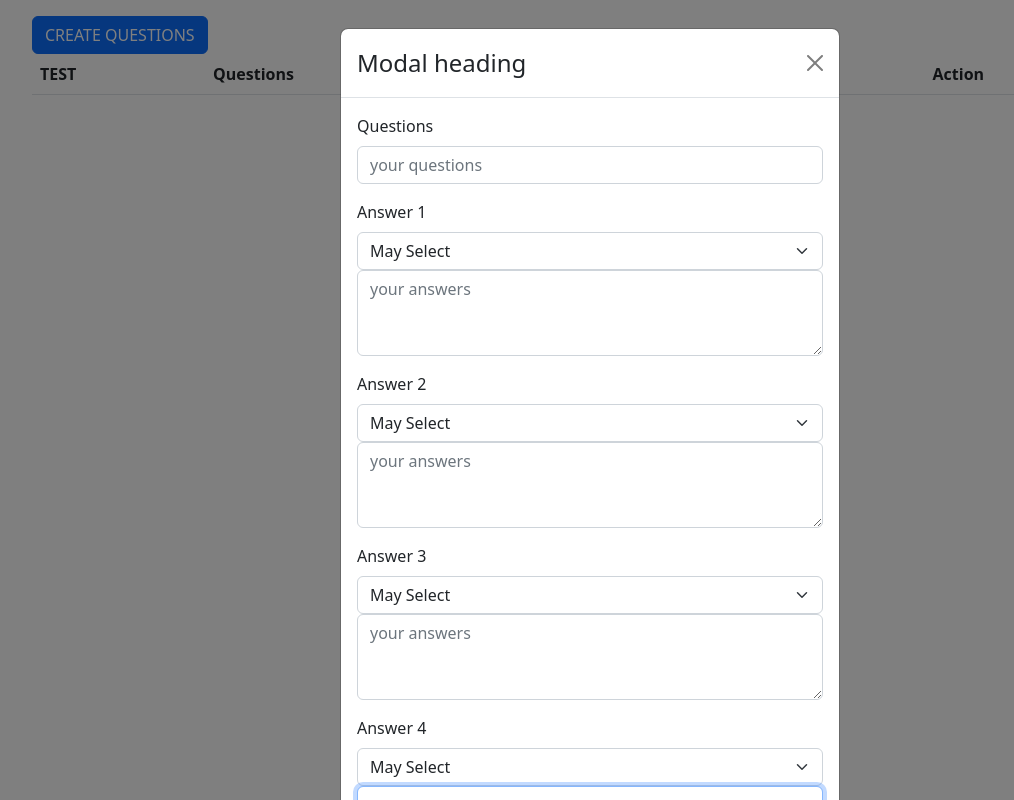
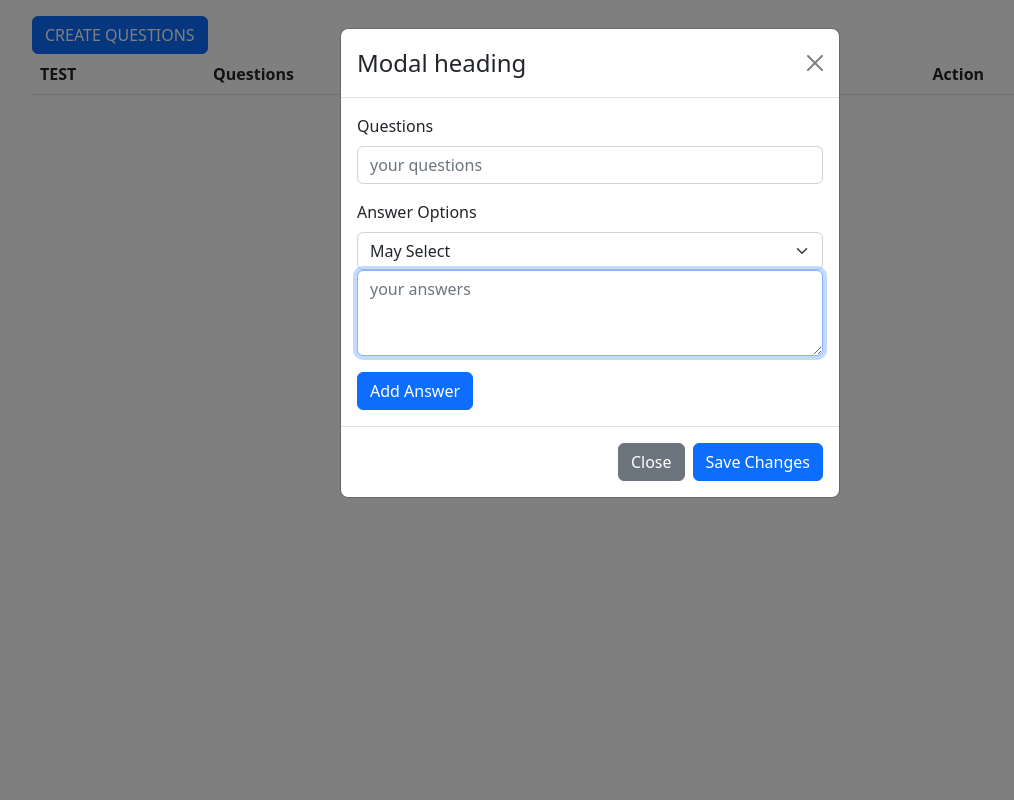
Before and after one commit to Viraagitta/populix, a React (Create React App) app in the folder populix/survey-questions/: page / in a window 1280 px wide. Both pictures are taken after a click on the button "CREATE QUESTIONS". Shown: the whole page, without its empty margins (50-1064 px from the left). Built offline with nearby package versions, Linux system fonts and the light colour scheme.

Commit message:
feat: bulk answers dynamic

```diff
--- a/populix/survey-questions/src/components/ModalForm.js
+++ b/populix/survey-questions/src/components/ModalForm.js
@@ -1,4 +1,4 @@
-import React, { useState } from "react";
+import React, { useEffect, useState } from "react";
 import Button from "react-bootstrap/Button";
 import Form from "react-bootstrap/Form";
 import Modal from "react-bootstrap/Modal";
@@ -8,49 +8,94 @@ export default function ModalForm() {
 
   const handleClose = () => setShow(false);
   const handleShow = () => setShow(true);
-  const options = [
-    { id: 1, name: "May Select" },
-    { id: 2, name: "Must Select" },
-  ];
+
+  const [isDisabled, setIsDisabled] = useState(false);
+
+  const options = ["May Select", "Must Select"];
 
   const [formSurvey, setSurvey] = useState({
     questions: "",
-    answers: "",
   });
 
-  const changeHandler = (e) => {
+  const [answerList, setAnswerList] = useState([
+    {
+      rules: "May Select",
+      answers: "",
+    },
+  ]);
+  const changeHandler = (e, i) => {
     const { value, name } = e.target;
 
     const newSurvey = {
       questions: formSurvey.questions,
-      answers: formSurvey.answers,
     };
     console.log(newSurvey);
 
     newSurvey[name] = value;
     setSurvey(newSurvey);
   };
+  const handleInputChange = (e, i) => {
+    const { value, name } = e.target;
+    const newAnswerList = [...answerList];
+    newAnswerList[i][name] = value;
+
+    setAnswerList(newAnswerList);
+  };
 
   const handleSave = (e) => {
     e.preventDefault();
+
+    const newAnswerList = [...answerList];
     if (localStorage.getItem("questionsAnswer")) {
       const bulkQuestions = JSON.parse(localStorage.getItem("questionsAnswer"));
       localStorage.setItem(
         "questionsAnswer",
         JSON.stringify([
           ...bulkQuestions,
-          { questions: formSurvey.questions, answers: [formSurvey.answers] },
+          {
+            questions: formSurvey.questions,
+            options: newAnswerList,
+          },
         ])
       );
     } else {
       localStorage.setItem(
         "questionsAnswer",
         JSON.stringify([
-          { questions: formSurvey.questions, answers: [formSurvey.answers] },
+          {
+            questions: formSurvey.questions,
+            options: newAnswerList,
+          },
         ])
       );
     }
   };
+
+  useEffect(() => {
+    if (answerList.length > 0) {
+      answerList[answerList.length - 1].answers === ""
+        ? setIsDisabled(true)
+        : setIsDisabled(false);
+    }
+  });
+
+  const handleListAdd = () => {
+    setAnswerList([
+      ...answerList,
+      {
+        rules: "May Select",
+        answers: "",
+      },
+    ]);
+  };
+
+  const handleRemoveItem = (i) => {
+    const newList = [...answerList];
+    newList.splice(i, 1);
+    setAnswerList(newList);
+  };
+
+  console.log(answerList, "<list");
   return (
     <>
       <Button variant="primary" onClick={handleShow}>
@@ -72,20 +117,25 @@ export default function ModalForm() {
                 onChange={changeHandler}
               />
             </Form.Group>
+            {answerList.length > 0
+              ? answerList.map((answers, i) => (
                   <Form.Group
                     className="mb-3"
                     controlId="exampleForm.ControlTextarea1"
                   >
-              <Form.Label>Answer 1</Form.Label>
+                    <Form.Label>Answer Options</Form.Label>
                     <Form.Select
                       aria-label="Default select example"
-                name="options"
-                onChange={changeHandler}
+                      name="rules"
+                      onChange={(e) => handleInputChange(e, i)}
                     >
-                {options.map((opt, i) => {
+                      {options.map((opt) => {
                         return (
-                    <option key={i} value={opt.id} onChange={changeHandler}>
-                      {opt.name}
+                          <option
+                            value={opt}
+                            // onChange={(e) => handleInputChange(e, i)}
+                          >
+                            {opt}
                           </option>
                         );
                       })}
@@ -95,95 +145,16 @@ export default function ModalForm() {
                       placeholder="your answers"
                       autoFocus
                       name="answers"
-                onChange={changeHandler}
+                      onChange={(e) => handleInputChange(e, i)}
                       as="textarea"
                       rows={3}
                     />
                   </Form.Group>
-            <Form.Group
-              className="mb-3"
-              controlId="exampleForm.ControlTextarea1"
-            >
-              <Form.Label>Answer 2</Form.Label>
-              <Form.Select
-                aria-label="Default select example"
-                name="options"
-                onChange={changeHandler}
-              >
-                {options.map((opt, i) => {
-                  return (
-                    <option key={i} value={opt.id} onChange={changeHandler}>
-                      {opt.name}
-                    </option>
-                  );
-                })}
-              </Form.Select>
-              <Form.Control
-                type="text"
-                placeholder="your answers"
-                autoFocus
-                name="answers"
-                onChange={changeHandler}
-                as="textarea"
-                rows={3}
-              />
-            </Form.Group>
-            <Form.Group
-              className="mb-3"
-              controlId="exampleForm.ControlTextarea1"
-            >
-              <Form.Label>Answer 3</Form.Label>
-              <Form.Select
-                aria-label="Default select example"
-                name="options"
-                onChange={changeHandler}
-              >
-                {options.map((opt, i) => {
-                  return (
-                    <option key={i} value={opt.id} onChange={changeHandler}>
-                      {opt.name}
-                    </option>
-                  );
-                })}
-              </Form.Select>
-              <Form.Control
-                type="text"
-                placeholder="your answers"
-                autoFocus
-                name="answers"
-                onChange={changeHandler}
-                as="textarea"
-                rows={3}
-              />
-            </Form.Group>
-            <Form.Group
-              className="mb-3"
-              controlId="exampleForm.ControlTextarea1"
-            >
-              <Form.Label>Answer 4</Form.Label>
-              <Form.Select
-                aria-label="Default select example"
-                name="options"
-                onChange={changeHandler}
-              >
-                {options.map((opt, i) => {
-                  return (
-                    <option key={i} value={opt.id} onChange={changeHandler}>
-                      {opt.name}
-                    </option>
-                  );
-                })}
-              </Form.Select>
-              <Form.Control
-                type="text"
-                placeholder="your answers"
-                autoFocus
-                name="answers"
-                onChange={changeHandler}
-                as="textarea"
-                rows={3}
-              />
-            </Form.Group>
+                ))
+              : null}
+            <Button variant="primary" onClick={handleListAdd}>
+              Add Answer
+            </Button>
           </Form>
         </Modal.Body>
         <Modal.Footer>
```
Lines whose indentation alone changed are shown as unchanged.
